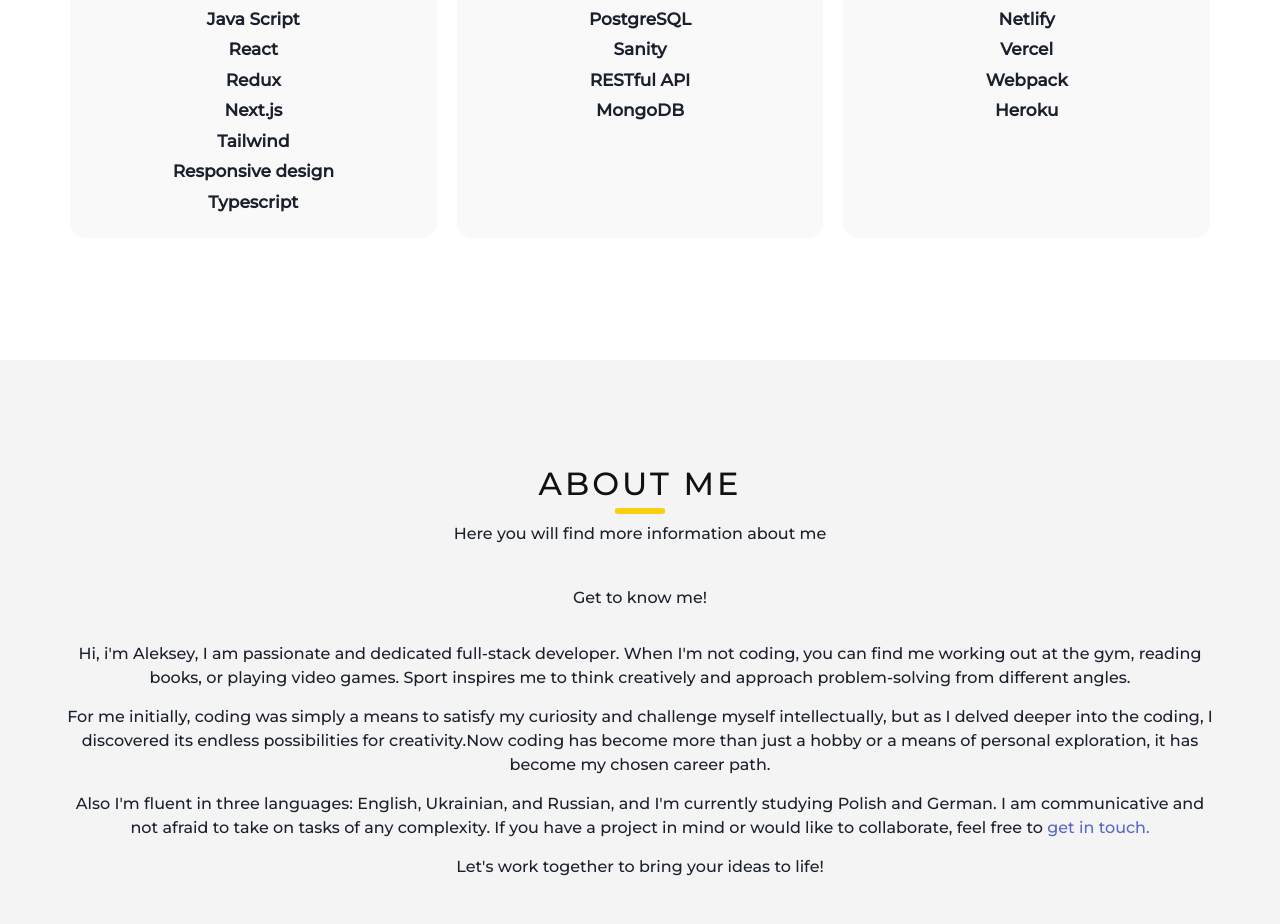
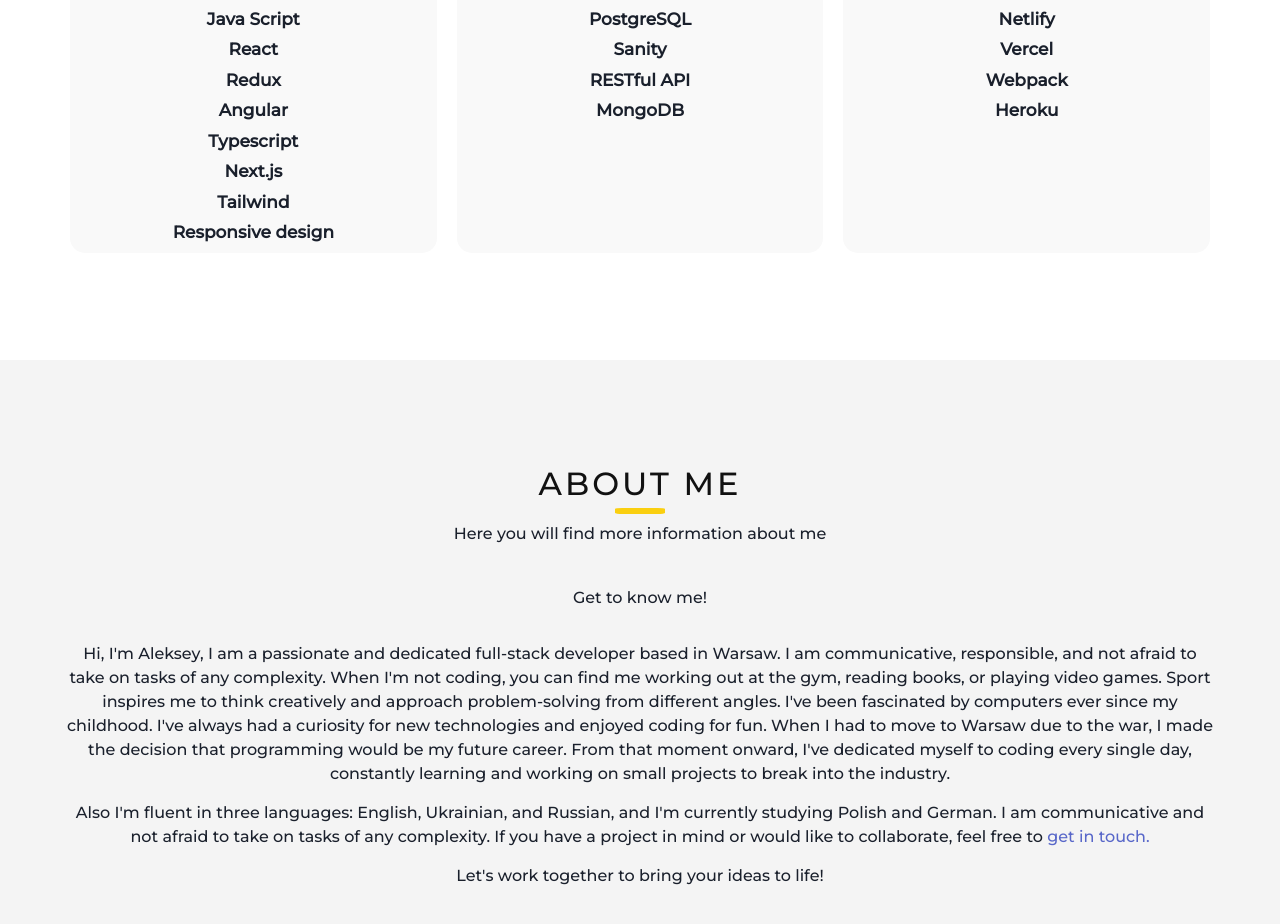
Before and after one commit to avestar121/portfolio-website, a Next.js app: page / in a window 1280 px wide. Shown: the part 1240-2164 px from the top of the page. Built offline with nearby package versions, Linux system fonts and the light colour scheme.

Commit message:
changed aboutMe section

```diff
--- a/app/globals.css
+++ b/app/globals.css
@@ -103,7 +103,7 @@
 
 .skillBox {
   width: 150px;
-  height: 470px;
+  height: 485px;
   padding: 20px;
   text-align: center;
   background-color: #F9F9F9;
--- a/components/AboutMe.js
+++ b/components/AboutMe.js
@@ -9,11 +9,9 @@
       <p className='aboutmesmall'>Here you will find more information about me</p>
       <div className='getToKnow'>
         <h3 className='aboutmesmall'>Get to know me!</h3>
-        <p className='aboumePar'>Hi, i&apos;m Aleksey, I am passionate and dedicated full-stack developer. When I&apos;m not coding, you can find me working out at the gym, reading books, or playing video games. Sport inspires me to think creatively and approach problem-solving from different angles.</p>
-
-        <p className='aboumePar'>
-        For me initially, coding was simply a means to satisfy my curiosity and challenge myself intellectually, but as I delved deeper into the coding, I discovered its
-endless possibilities for creativity.Now coding has become more than just a hobby or a means of personal exploration, it has become my chosen career path.
+        <p className='aboumePar'>Hi, I&apos;m Aleksey, I am a passionate and dedicated full-stack developer based in Warsaw.
+I am communicative, responsible, and not afraid to take on tasks of any complexity. When I&apos;m not coding, you can find me working out at the gym, reading books, or playing video games. Sport inspires me to think creatively and approach problem-solving from different angles.
+I&apos;ve been fascinated by computers ever since my childhood. I&apos;ve always had a curiosity for new technologies and enjoyed coding for fun. When I had to move to Warsaw due to the war, I made the decision that programming would be my future career. From that moment onward, I&apos;ve dedicated myself to coding every single day, constantly learning and working on small projects to break into the industry.
         </p>
 
         <p className='aboumePar'>
--- a/components/Skills.js
+++ b/components/Skills.js
@@ -22,12 +22,15 @@
         <div className='skills1by1'>
           <p className='skillDescription'>React</p>
           <p className='skillDescription'>Redux</p>
-          <p className='skillDescription'>Next.js</p>
+          <p className='skillDescription'>Angular</p>
         </div>
         <div className='skills1by1'>
+          <p className='skillDescription'>Typescript</p>
+          <p className='skillDescription'>Next.js</p>
           <p className='skillDescription'>Tailwind</p>
+        </div>
+        <div className='skills1by1'>
           <p className='skillDescription'>Responsive design</p>
-          <p className='skillDescription'>Typescript</p>
         </div>
       </div>
       <div className="skillBox">
```
